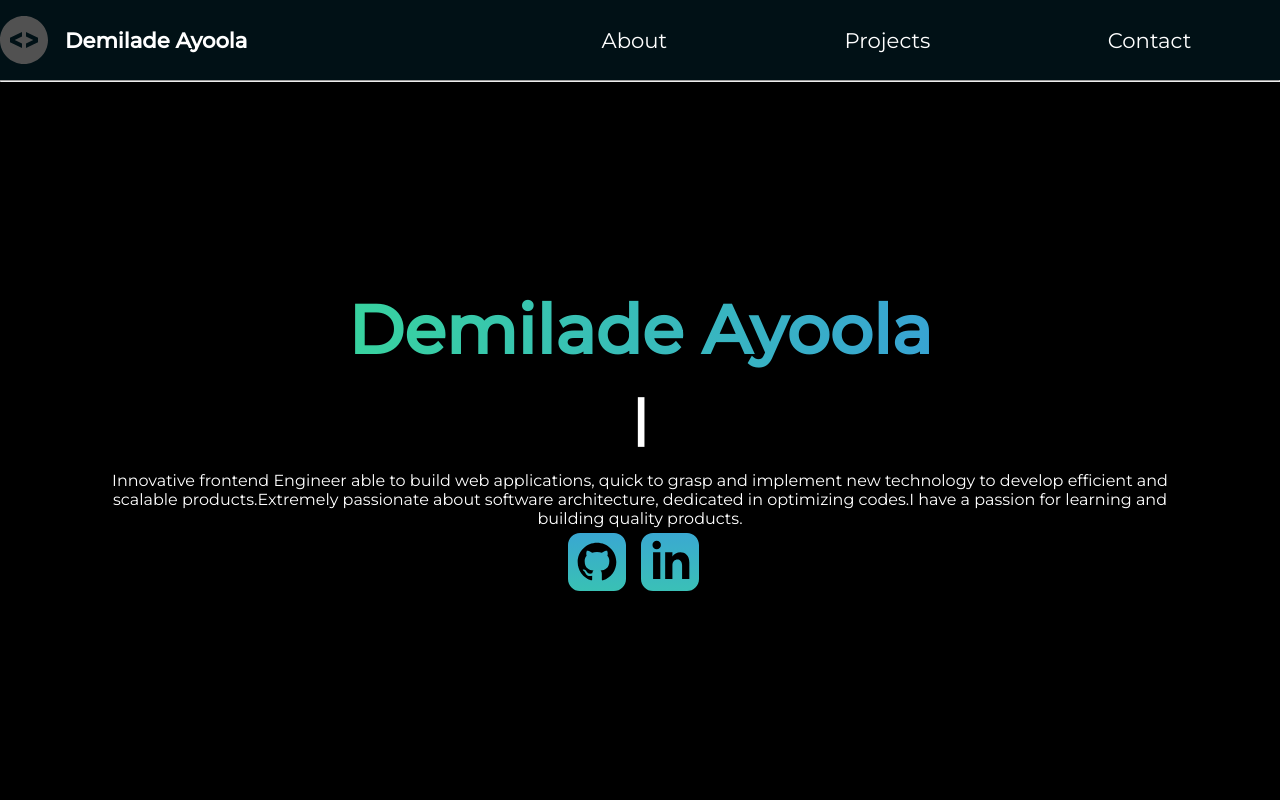
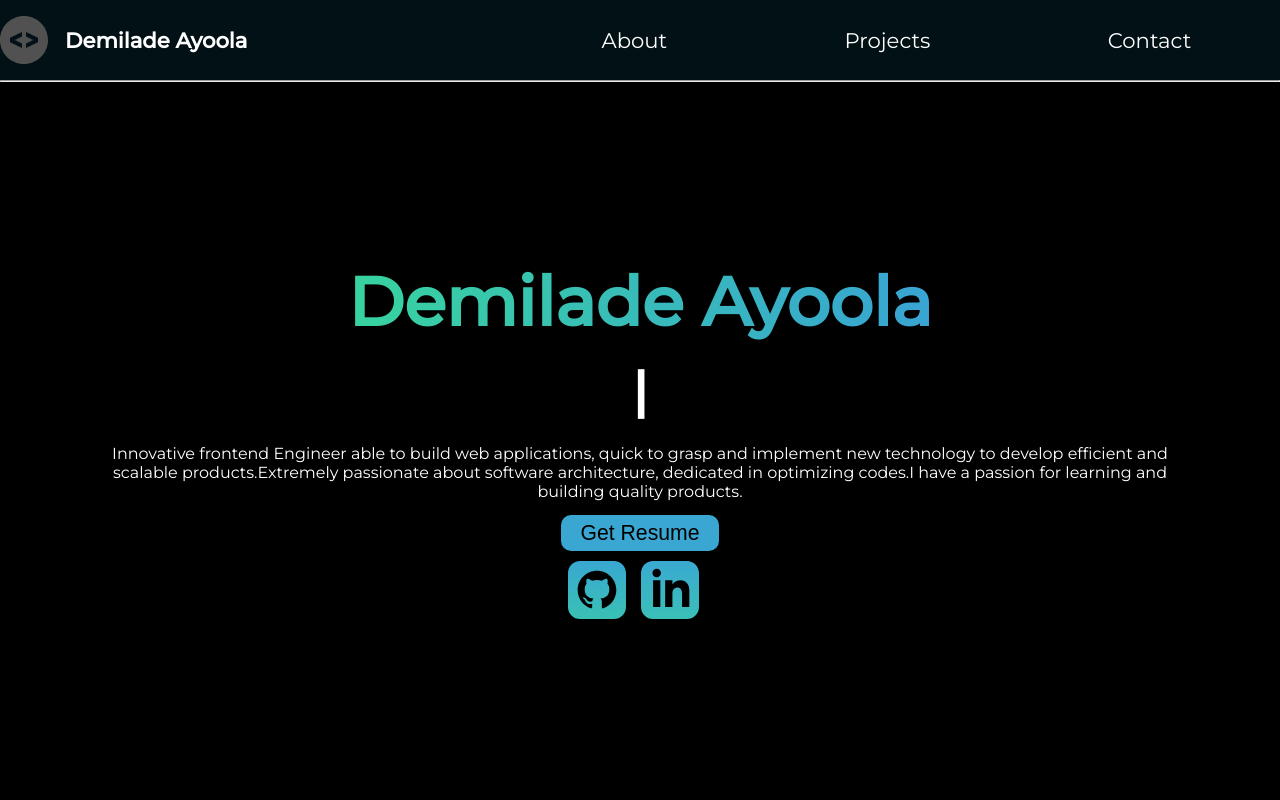
Before and after one commit to Demilade-Ayoola/Portfolio, a plain HTML site: page index.html in a window 1280 px wide. Shown: the top 800 px of the page. Drawn offline with nearby package versions, Linux system fonts and the light colour scheme.

Commit message:
commit on 'main'

```diff
--- a/index.html
+++ b/index.html
@@ -43,8 +43,8 @@
         <p>
           Innovative frontend Engineer able to build web applications, quick to grasp and implement new technology to develop efficient and scalable products.Extremely passionate about software architecture, dedicated in optimizing codes.I have a passion for learning and building quality products.
         </p>
-        <!-- <a href="" target="_blank" rel="noreferrer">
-          <button class="">Get Resume</button></a> -->
+         <a href="https://drive.google.com/file/d/1fpklc-IN1CcOFkIS6Zl32ettbpqJxzZt/view?usp=sharing" target="_blank" rel="noreferrer">
+          <button class="">Get Resume</button></a>
         <div class="intro-social">
           <a href="https://github.com/Demilade-Ayoola"
             ><img src="./icons/github.svg" alt="github-social-link"
```
